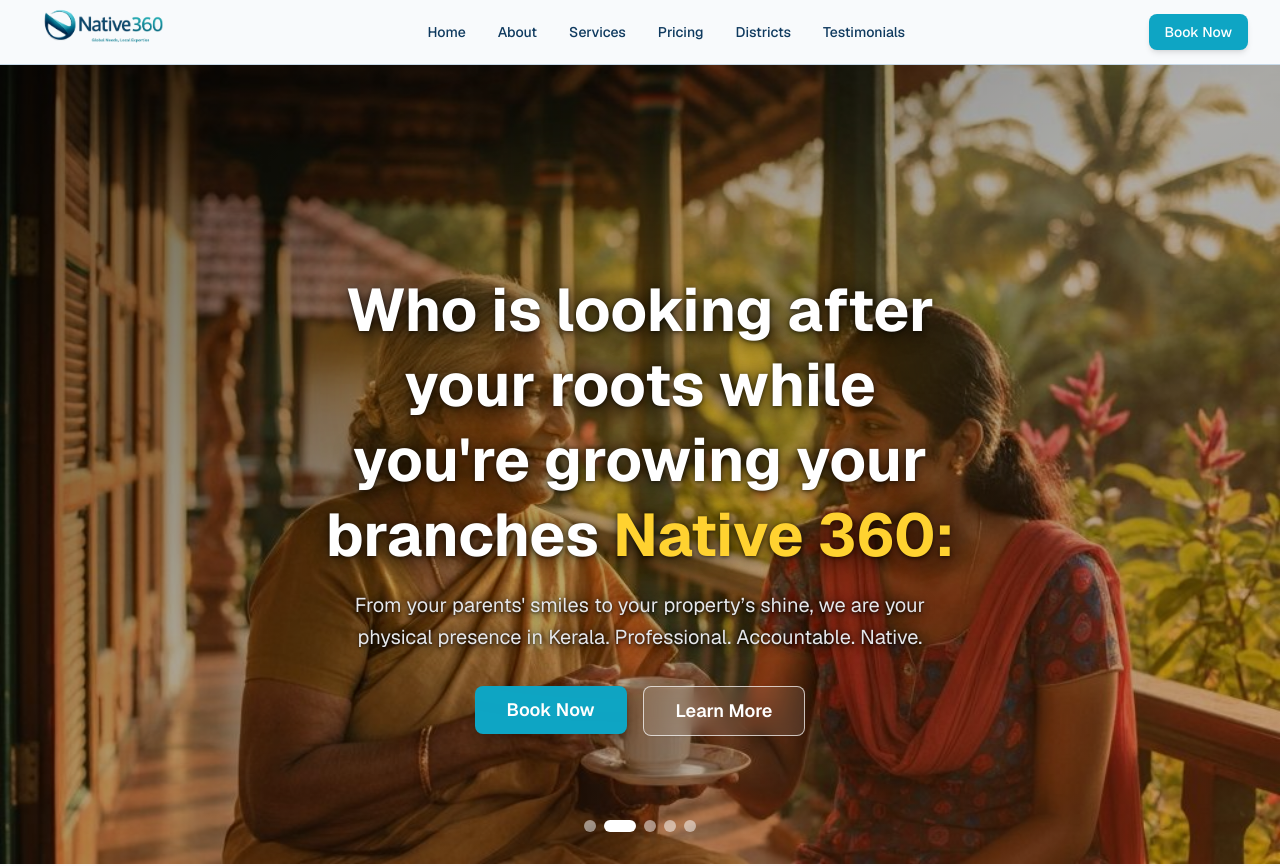
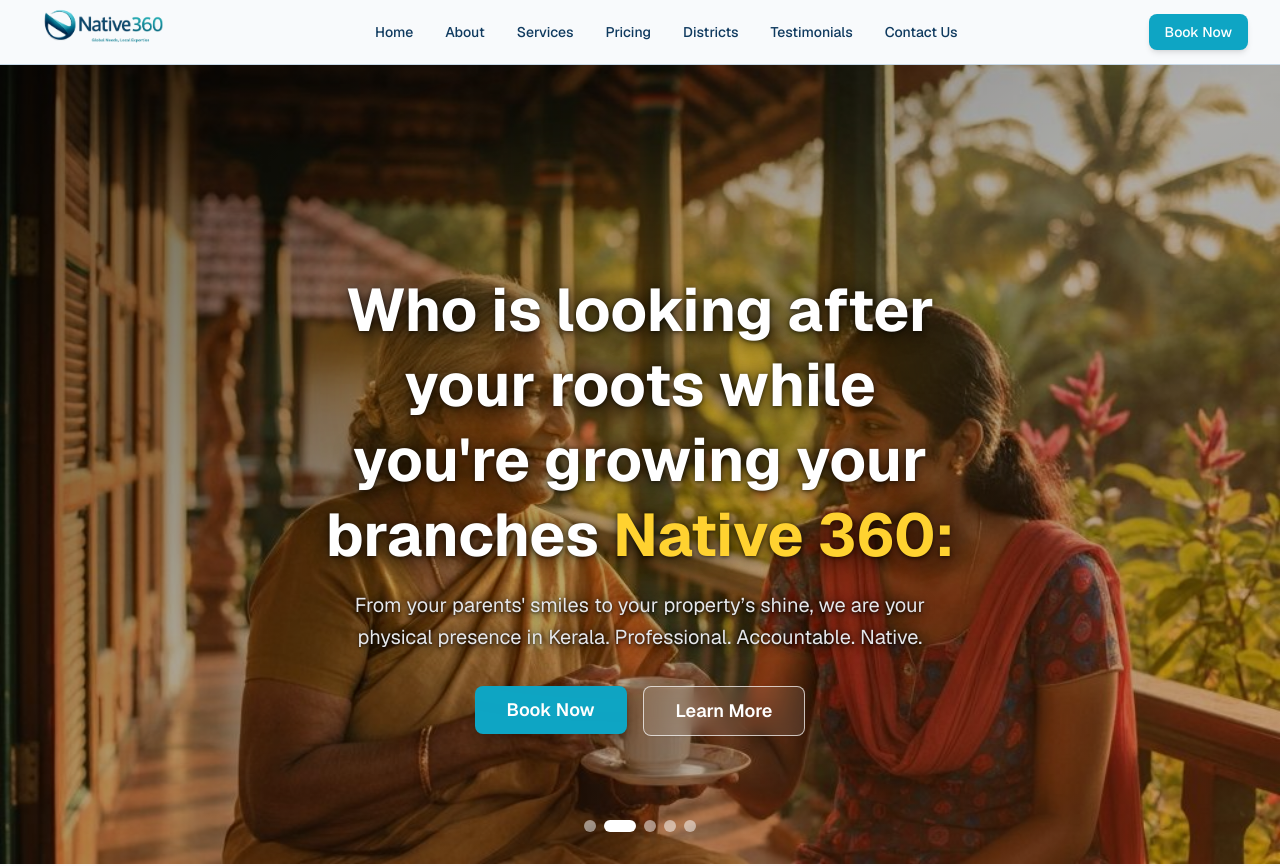
Before and after one commit to EviternDev/native360, a Next.js app: page / in a window 1280 px wide. Shown: the top 866 px of the page. Built offline with nearby package versions, Linux system fonts and the light colour scheme.

Commit message:
Add Contact Us link in navbar linking to booking form
Co-authored-by: DRIRU <47264999+DRIRU@users.noreply.github.com>

```diff
--- a/components/navbar.tsx
+++ b/components/navbar.tsx
@@ -15,6 +15,7 @@ const Navbar = () => {
     { label: "Pricing", href: "/pricing" },
     { label: "Districts", href: "/#districts" },
     { label: "Testimonials", href: "/#testimonials" },
+    { label: "Contact Us", href: "/#booking" },
   ];
 
   const handleNavClick = (href: string) => {
```
